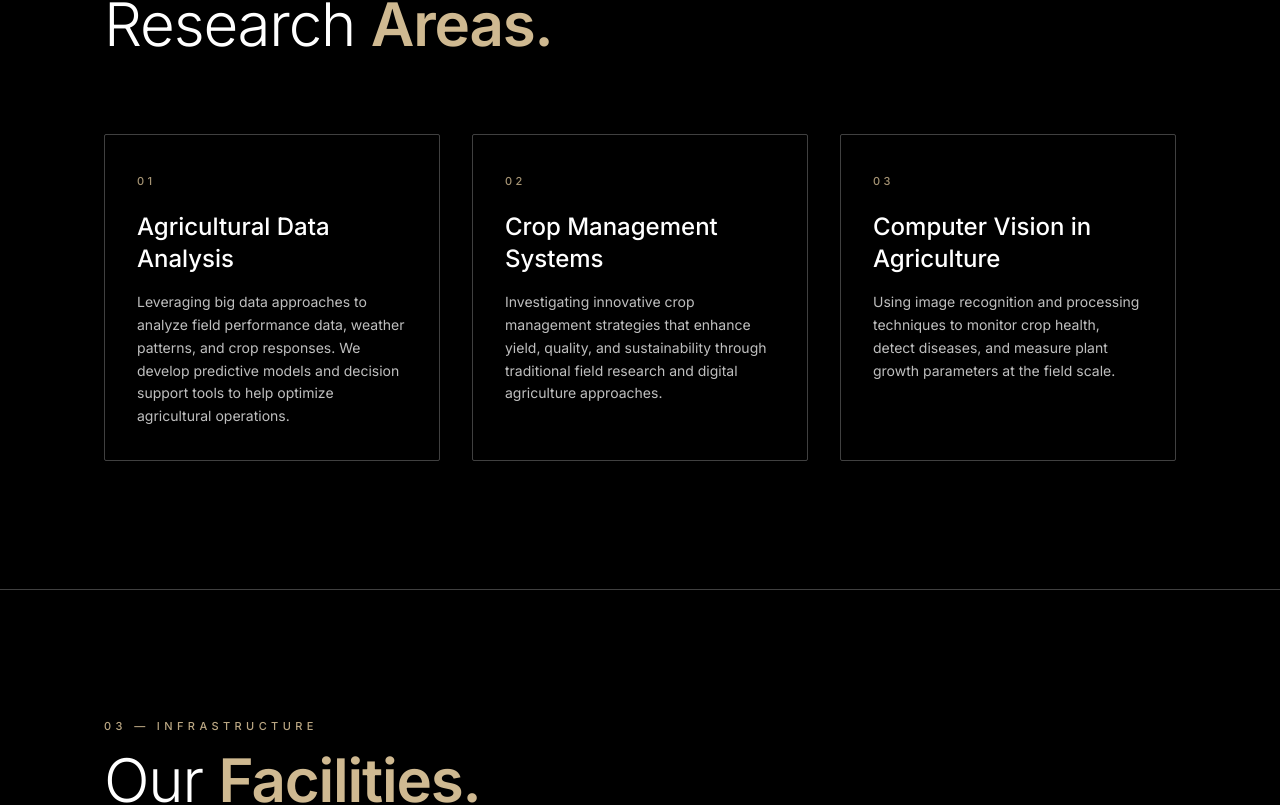
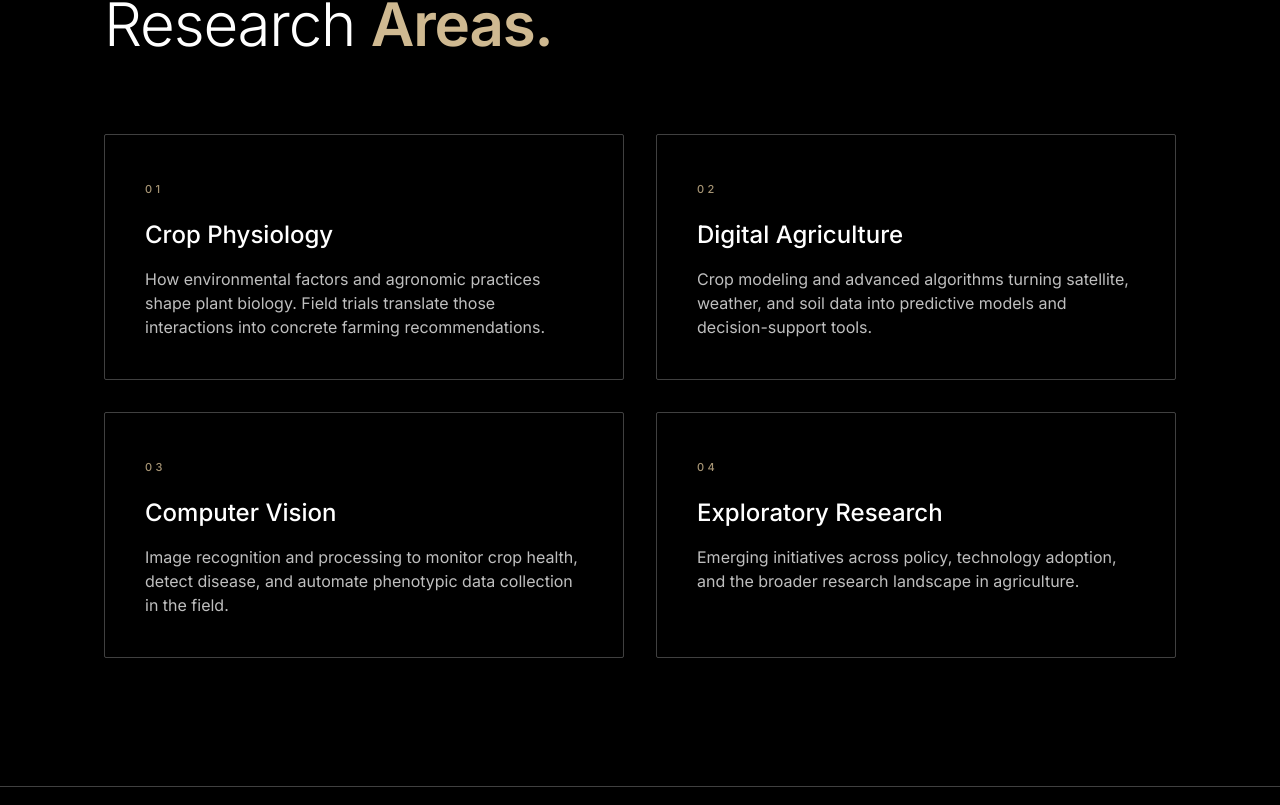
Before and after one commit to Ciampitti-Lab/ciampitti-lab.github.io, a Next.js app: page /about in a window 1280 px wide. Shown: the part 1956-2761 px from the top of the page. Built offline with nearby package versions, Linux system fonts and the light colour scheme.

Commit message:
chore: minor UI changes and Lab research topcis update

```diff
--- a/src/app/about/page.tsx
+++ b/src/app/about/page.tsx
@@ -10,21 +10,27 @@ export const metadata = {
 const focusAreas = [
   {
     label: "01",
-    title: "Agricultural Data Analysis",
+    title: "Crop Physiology",
     description:
-      "Leveraging big data approaches to analyze field performance data, weather patterns, and crop responses. We develop predictive models and decision support tools to help optimize agricultural operations.",
+      "How environmental factors and agronomic practices shape plant biology. Field trials translate those interactions into concrete farming recommendations.",
   },
   {
     label: "02",
-    title: "Crop Management Systems",
+    title: "Digital Agriculture",
     description:
-      "Investigating innovative crop management strategies that enhance yield, quality, and sustainability through traditional field research and digital agriculture approaches.",
+      "Crop modeling and advanced algorithms turning satellite, weather, and soil data into predictive models and decision-support tools.",
   },
   {
     label: "03",
-    title: "Computer Vision in Agriculture",
+    title: "Computer Vision",
     description:
-      "Using image recognition and processing techniques to monitor crop health, detect diseases, and measure plant growth parameters at the field scale.",
+      "Image recognition and processing to monitor crop health, detect disease, and automate phenotypic data collection in the field.",
+  },
+  {
+    label: "04",
+    title: "Exploratory Research",
+    description:
+      "Emerging initiatives across policy, technology adoption, and the broader research landscape in agriculture.",
   },
 ];
 
@@ -119,11 +125,11 @@ export default function About() {
             </h2>
           </div>
 
-          <div className="grid md:grid-cols-3 gap-6 md:gap-8">
+          <div className="grid md:grid-cols-2 gap-6 md:gap-8">
             {focusAreas.map((area) => (
               <div
                 key={area.label}
-                className="bg-purdue-surface border border-white/25 rounded-sm p-8 hover:border-purdue-gold/40 transition-colors"
+                className="bg-purdue-surface border border-white/25 rounded-sm p-8 md:p-10 hover:border-purdue-gold/40 transition-colors"
               >
                 <span className="font-heading text-[11px] font-medium tracking-[0.3em] text-purdue-gold/80">
                   {area.label}
@@ -131,7 +137,7 @@ export default function About() {
                 <h3 className="mt-5 font-heading font-medium text-xl md:text-2xl text-white leading-snug">
                   {area.title}
                 </h3>
-                <p className="mt-4 text-sm text-white/75 font-body leading-relaxed">
+                <p className="mt-4 text-sm md:text-base text-white/75 font-body leading-relaxed">
                   {area.description}
                 </p>
               </div>
--- a/src/app/projects/components/MaizeEarSensing.tsx
+++ b/src/app/projects/components/MaizeEarSensing.tsx
@@ -204,7 +204,7 @@ export default function MaizeEarSensing({ project }: ProjectProps) {
 
       {/* ── Why it Matters ─────────────────────────────────────── */}
       <section className="py-20 md:py-28 bg-black border-t border-white/25">
-        <div className="container-custom max-w-4xl">
+        <div className="container-custom">
           <div className="mb-12 md:mb-16">
             <p className="font-heading text-[10px] md:text-[11px] font-medium uppercase tracking-[0.4em] text-purdue-gold/90 mb-4">
               04 &mdash; Impact
--- a/src/app/research/page.tsx
+++ b/src/app/research/page.tsx
@@ -11,21 +11,47 @@ export const metadata = {
 const researchAreas = [
   {
     label: "01",
-    title: "Agricultural Data Analysis",
+    title: "Crop Physiology",
     description:
-      "Leveraging big data approaches to analyze field performance data, weather patterns, and crop responses to various management practices. We develop predictive models and decision support tools to optimize agricultural operations.",
+      "How environmental factors and agronomic practices shape plant biology. Field trials translate those interactions into concrete farming recommendations.",
+    highlights: [
+      "Sulfur deficiency across the US Midwest & South",
+      "Nitrogen Nutrition Index (NNI) in corn",
+      "Corn-to-soybean yield ratio dynamics",
+    ],
   },
   {
     label: "02",
-    title: "Crop Management Systems",
+    title: "Digital Agriculture",
     description:
-      "Investigating innovative crop management strategies that enhance yield, quality, and sustainability. Our research combines traditional field research with digital agriculture approaches to optimize inputs and management practices.",
+      "Crop modeling and advanced algorithms turning satellite, weather, and soil data into predictive models and decision-support tools.",
+    highlights: [
+      "Indiana Nitrogen Initiative (INNI)",
+      "AI-driven seed recommendation tool",
+      "Indiana envirotyping & regional clustering",
+    ],
   },
   {
     label: "03",
-    title: "Computer Vision in Agriculture",
+    title: "Computer Vision",
     description:
-      "Using image recognition and processing techniques to monitor crop health, detect diseases, and measure plant growth parameters. Our work aims to automate phenotypic data collection and enable early detection of stress conditions.",
+      "Image recognition and processing to monitor crop health, detect disease, and automate phenotypic data collection in the field.",
+    highlights: [
+      "High-throughput phenotyping for wheat, corn & sorghum",
+      "Smartphone imagery for in-field measurements",
+      "Improving remote sensing yield estimates",
+    ],
+  },
+  {
+    label: "04",
+    title: "Exploratory Research",
+    description:
+      "Emerging initiatives at the intersection of policy, technology adoption, and the broader research landscape in agriculture.",
+    highlights: [
+      "4R nitrogen sustainability programs",
+      "Agricultural publication & patent analysis",
+      "Precision ag adoption survey",
+    ],
   },
 ];
 
@@ -62,11 +88,11 @@ export default function Research() {
             </h2>
           </div>
 
-          <div className="grid md:grid-cols-3 gap-6 md:gap-8">
+          <div className="grid md:grid-cols-2 gap-6 md:gap-8">
             {researchAreas.map((area) => (
               <div
                 key={area.label}
-                className="bg-black border border-white/25 rounded-sm p-8 hover:border-purdue-gold/40 transition-colors"
+                className="bg-black border border-white/25 rounded-sm p-8 md:p-10 hover:border-purdue-gold/40 transition-colors"
               >
                 <span className="font-heading text-[11px] font-medium tracking-[0.3em] text-purdue-gold/80">
                   {area.label}
@@ -74,9 +100,25 @@ export default function Research() {
                 <h3 className="mt-5 font-heading font-medium text-xl md:text-2xl text-white leading-snug">
                   {area.title}
                 </h3>
-                <p className="mt-4 text-sm text-white/70 font-body leading-relaxed">
+                <p className="mt-4 text-sm md:text-base text-white/75 font-body leading-relaxed">
                   {area.description}
                 </p>
+
+                <div className="mt-7 pt-6 border-t border-white/15">
+                  <p className="font-heading text-[10px] font-medium tracking-[0.3em] uppercase text-white/45 mb-2">
+                    Current Initiatives
+                  </p>
+                  <ul>
+                    {area.highlights.map((item) => (
+                      <li
+                        key={item}
+                        className="py-3 border-b border-white/10 last:border-b-0 text-sm text-white/80 font-body leading-relaxed"
+                      >
+                        {item}
+                      </li>
+                    ))}
+                  </ul>
+                </div>
               </div>
             ))}
           </div>
```
